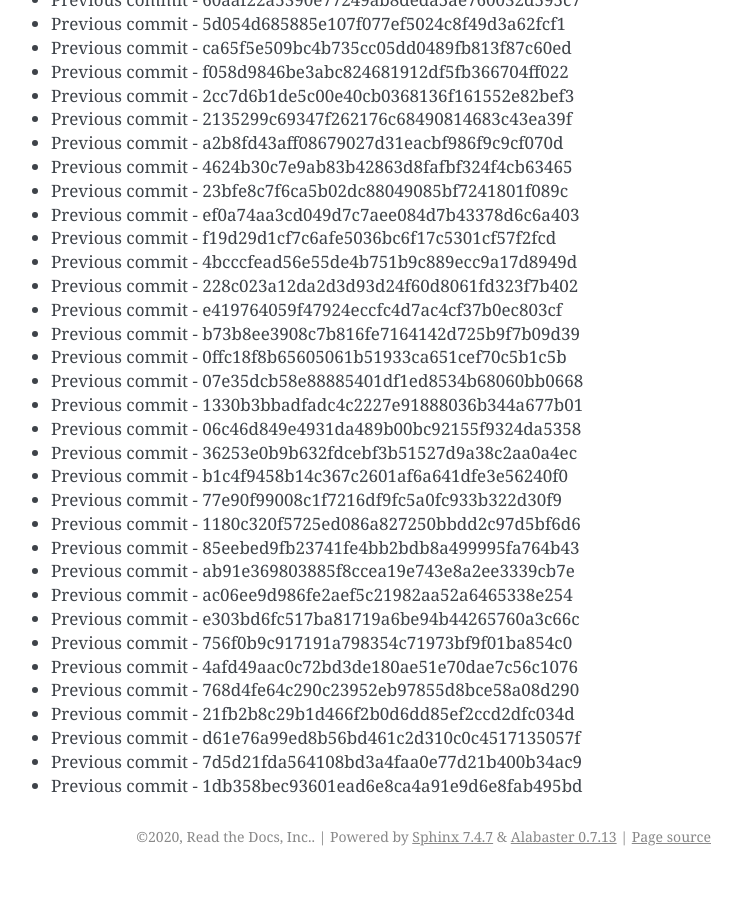
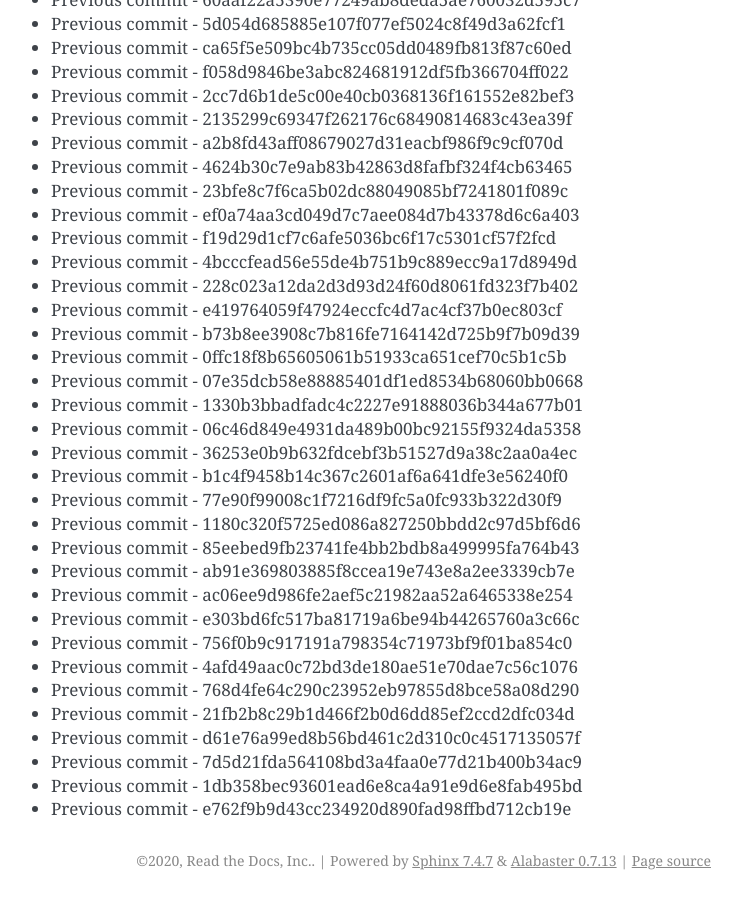
Before and after one commit to readthedocs/rtd-git-stresstest, a Sphinx documentation site: the page built from docs/updates.rst, in a window 1280 px wide and 900 px high, scrolled down 65930 px. Shown: the whole window, without its empty margins (399-1141 px from the left). Built offline with Sphinx 7.4.7, drawn with Linux system fonts in a browser that asks for light colours; before the commit the page ends 66806 px from its top, so only the background shows below that.

Commit message:
Generating commit from previous: e762f9b9d43cc234920d890fad98ffbd712cb19e

```diff
--- a/docs/updates.rst
+++ b/docs/updates.rst
@@ -2802,3 +2802,4 @@ It can be tested for any performance characteristics.
 * Previous commit - d61e76a99ed8b56bd461c2d310c0c4517135057f
 * Previous commit - 7d5d21fda564108bd3a4faa0e77d21b400b34ac9
 * Previous commit - 1db358bec93601ead6e8ca4a91e9d6e8fab495bd
+* Previous commit - e762f9b9d43cc234920d890fad98ffbd712cb19e
```
